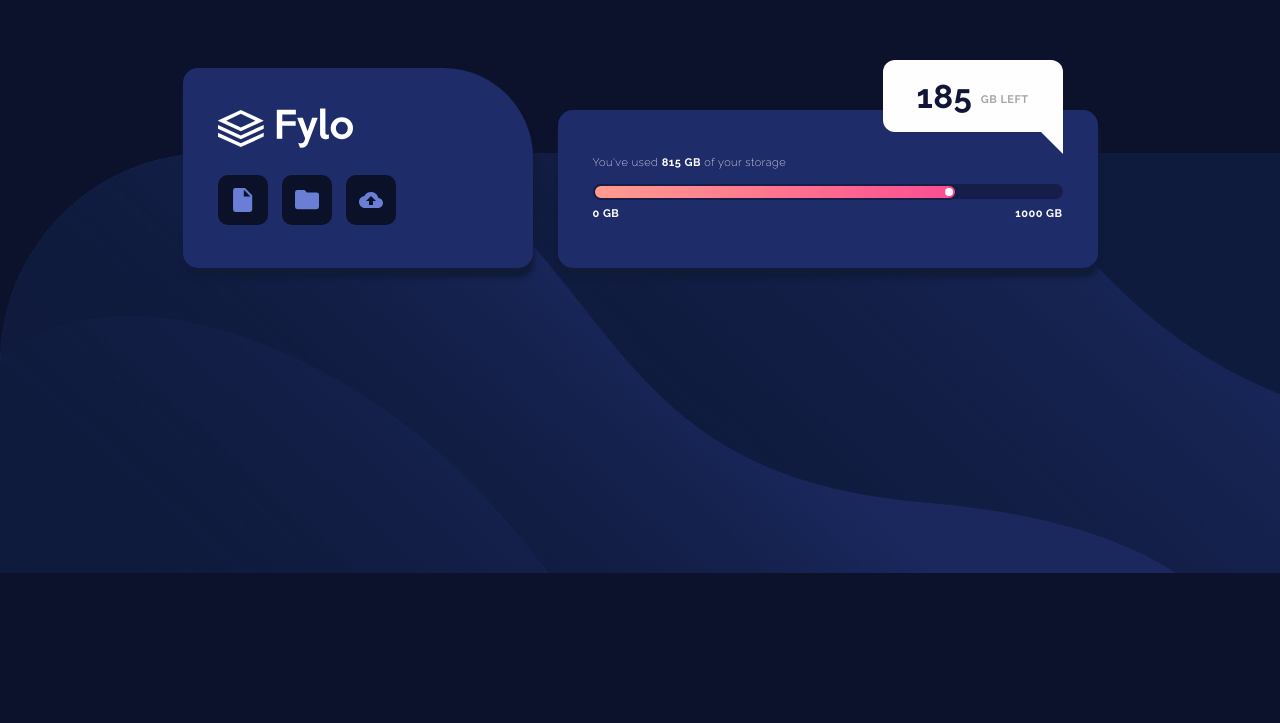
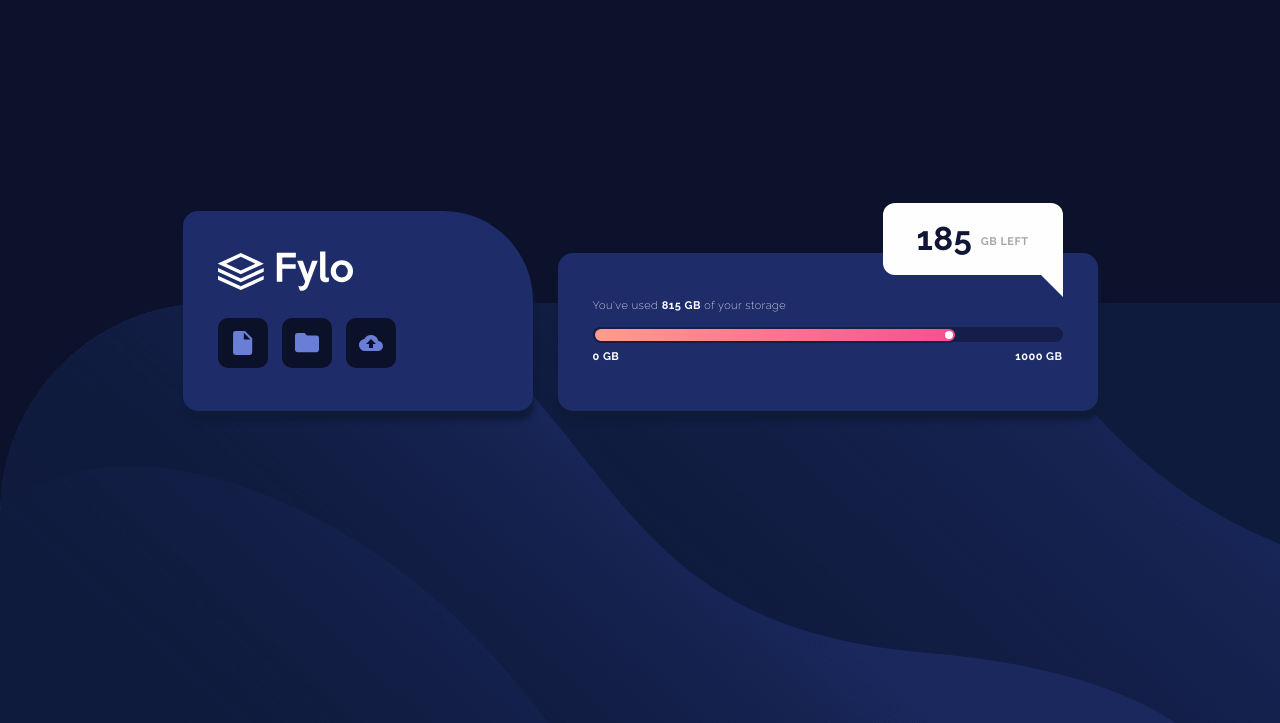
Before and after one commit to linzhangcs/Fylo-data-storage, a website: page index.html in a window 1280 px wide. Shown: the part 177-900 px from the top of the page. Before the commit the page ends 800 px from the top, so only its background shows below. Drawn offline with Linux system fonts and the light colour scheme.

Commit message:
style update for main height and placeman

```diff
--- a/style/main.scss
+++ b/style/main.scss
@@ -30,7 +30,7 @@ body{
     flex-direction: column;
     text-align: left;
     width: 100%;
-    height: 750px;
+    height: 900px;
     color: $white;
     justify-content: center;
 }
@@ -40,7 +40,7 @@ body{
 }
 
 .data-storage{
-    margin: 0 auto 60px;
+    margin: 135px auto 60px;
     display: flex;
     flex-direction: row;
     align-items: flex-end;
```
Also changed, not shown: style/main.css, 1 other file.
